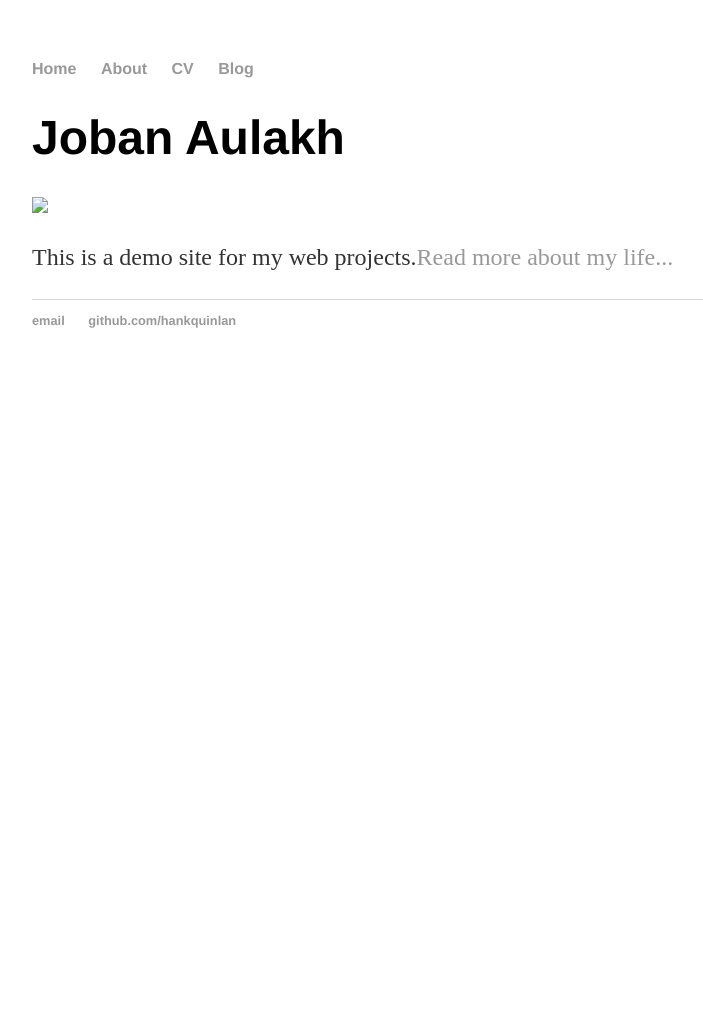
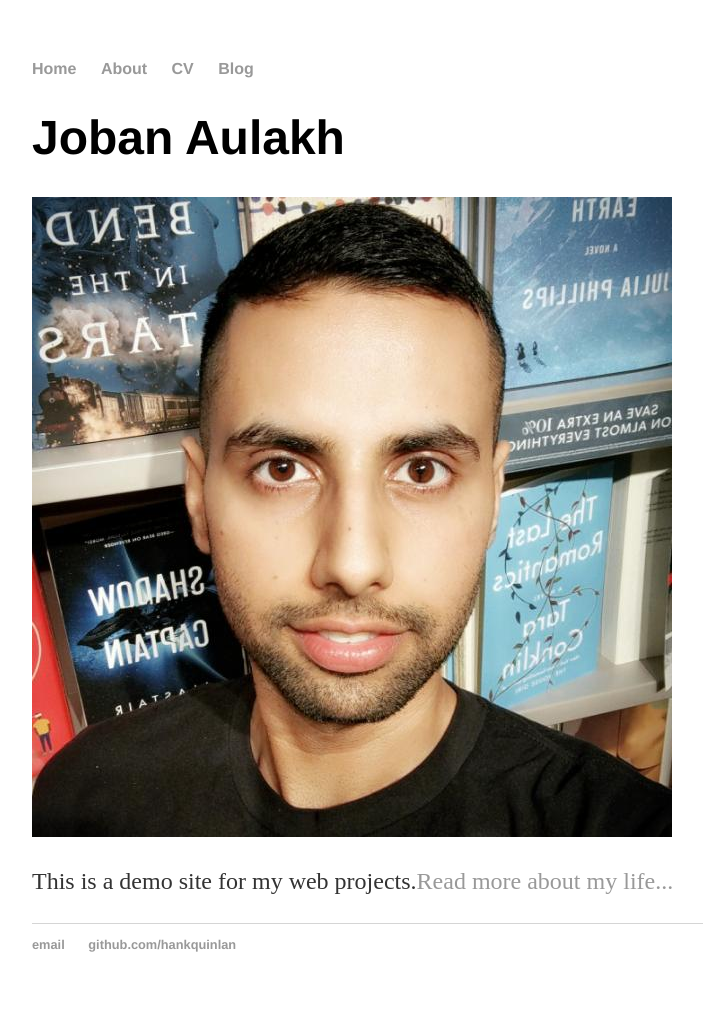
Before and after one commit to joe-bun/joe-bun.github.io, a Jekyll site: the page built from index.html, in a window 1280 px wide. Shown: the whole page, without its empty margins (160-863 px from the left). Built offline with Jekyll 4.4.1, drawn with Linux system fonts in a browser that asks for light colours; before the commit the page ends 900 px from its top, so only the background shows below that.

Commit message:
Update index.html

```diff
--- a/index.html
+++ b/index.html
@@ -4,6 +4,6 @@ title: Joban Aulakh
 ---
 <div class="blurb">
 	<h1>Joban Aulakh</h1>
-	<img src="pp.jpg">
+	<img src="pics/pp.jpg">
 	<p>This is a demo site for my web projects.<a href="/about">Read more about my life...</a></p>
 </div><!-- /.blurb -->
```
